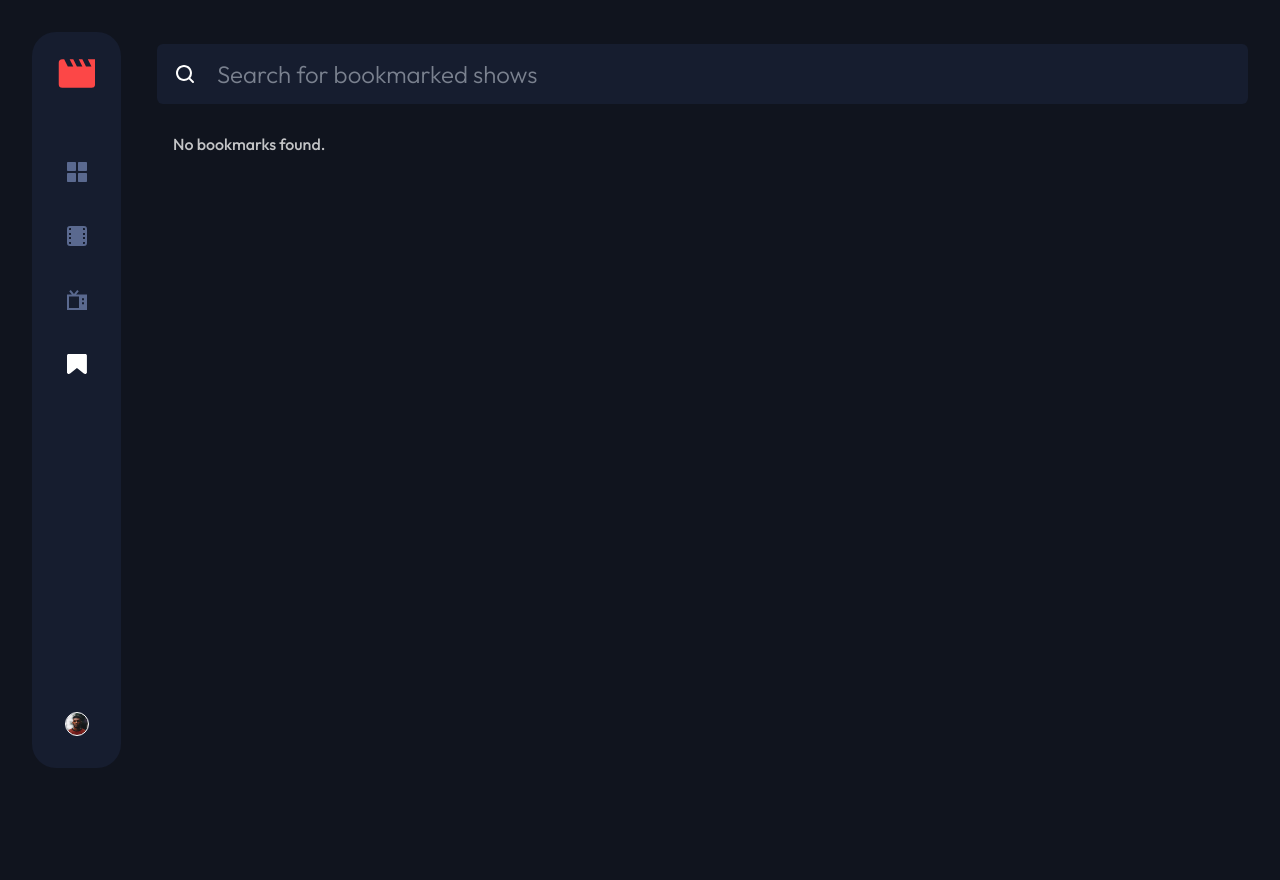
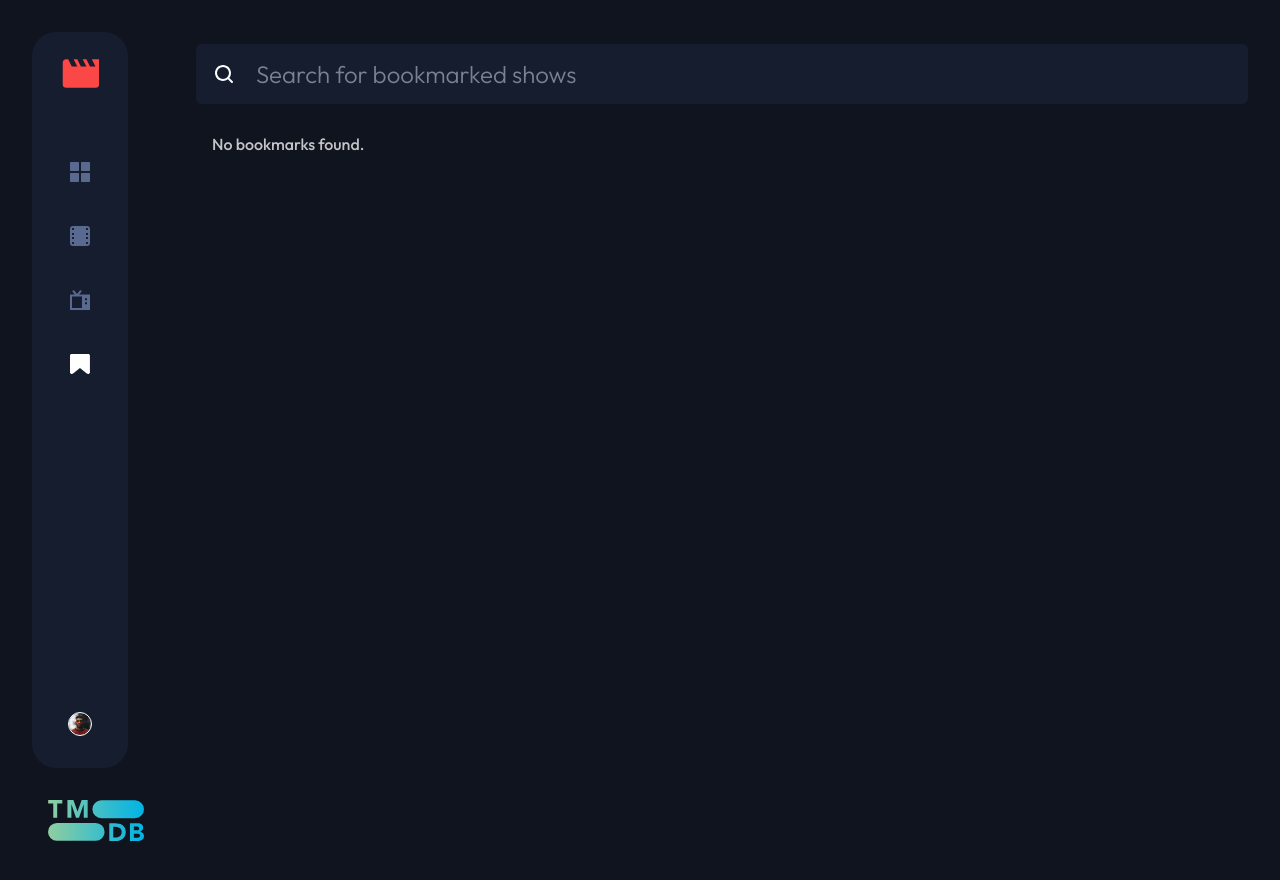
Before and after one commit to abhijithmuthyala/entertainment-web-app, a Next.js app: page /bookmarks in a window 1280 px wide. Shown: the top 880 px of the page. Before the commit the page ends 800 px from the top, so only its background shows below. Built offline with nearby package versions, Linux system fonts and the light colour scheme.

Commit message:
Add TMDB attribution

```diff
--- /dev/null
+++ b/src/components/Footer.jsx
@@ -0,0 +1,22 @@
+import Image from "next/image";
+import Link from "next/link";
+
+export default function Footer() {
+  return (
+    <footer className="px-4 py-8">
+      <Link
+        href="/"
+        aria-label="External link to the documentation of TMDB API"
+        className="mx-auto block max-w-max"
+      >
+        <Image
+          src="/tmdb-attr.svg"
+          width={200}
+          height={100}
+          alt=""
+          className="max-w-[6rem]"
+        />
+      </Link>
+    </footer>
+  );
+}
--- a/src/pages/_app.jsx
+++ b/src/pages/_app.jsx
@@ -1,3 +1,4 @@
+import Footer from "@/components/Footer";
 import Header from "@/components/Header";
 
 import { BookmarksProvider } from "@/context/bookmarks";
@@ -17,6 +18,7 @@ export default function App({ Component, pageProps }) {
           <Component {...pageProps} />
         </SearchProvider>
       </BookmarksProvider>
+      <Footer />
     </div>
   );
 }
```
Also changed, not shown: public/tmdb-attr.svg (added).
